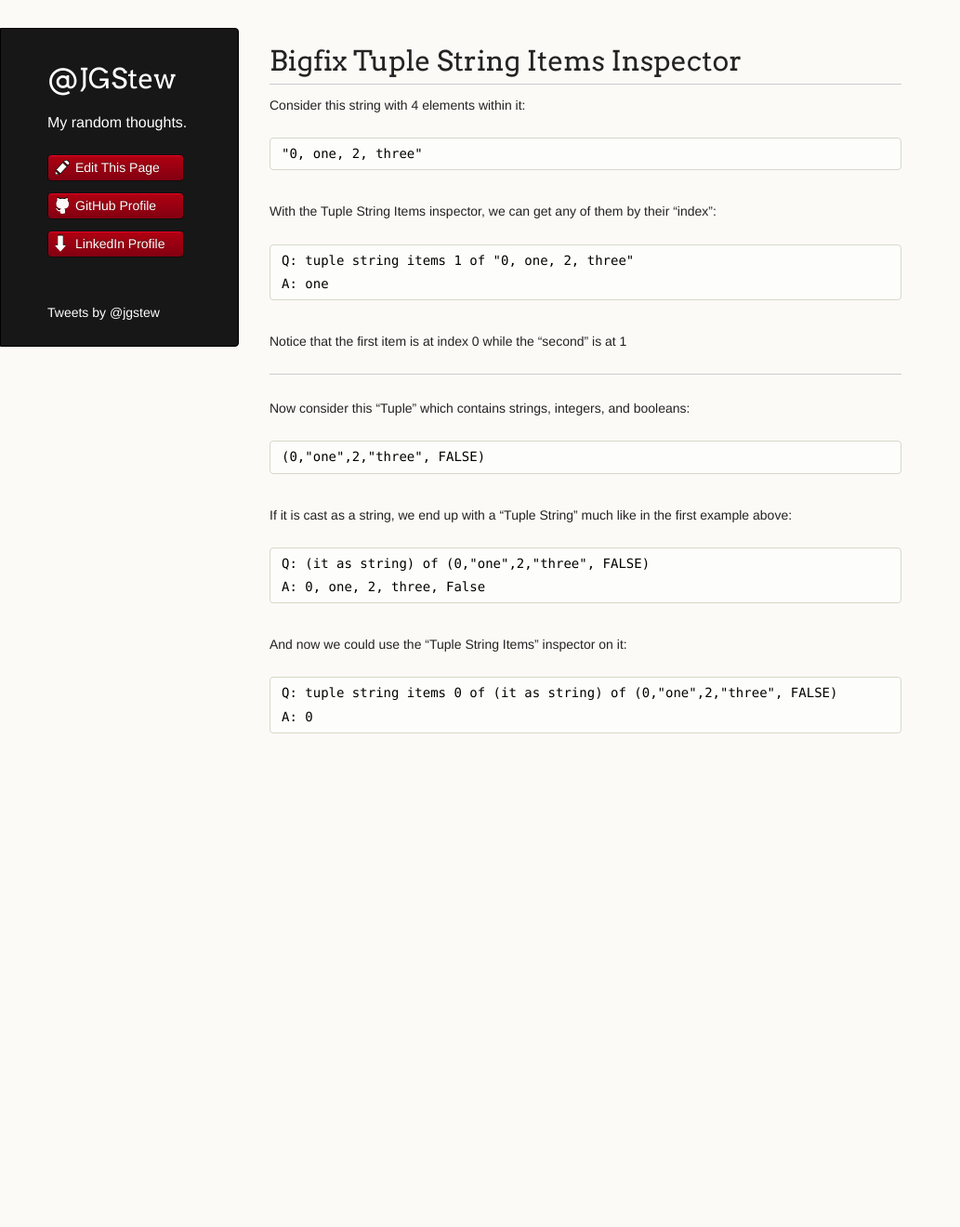
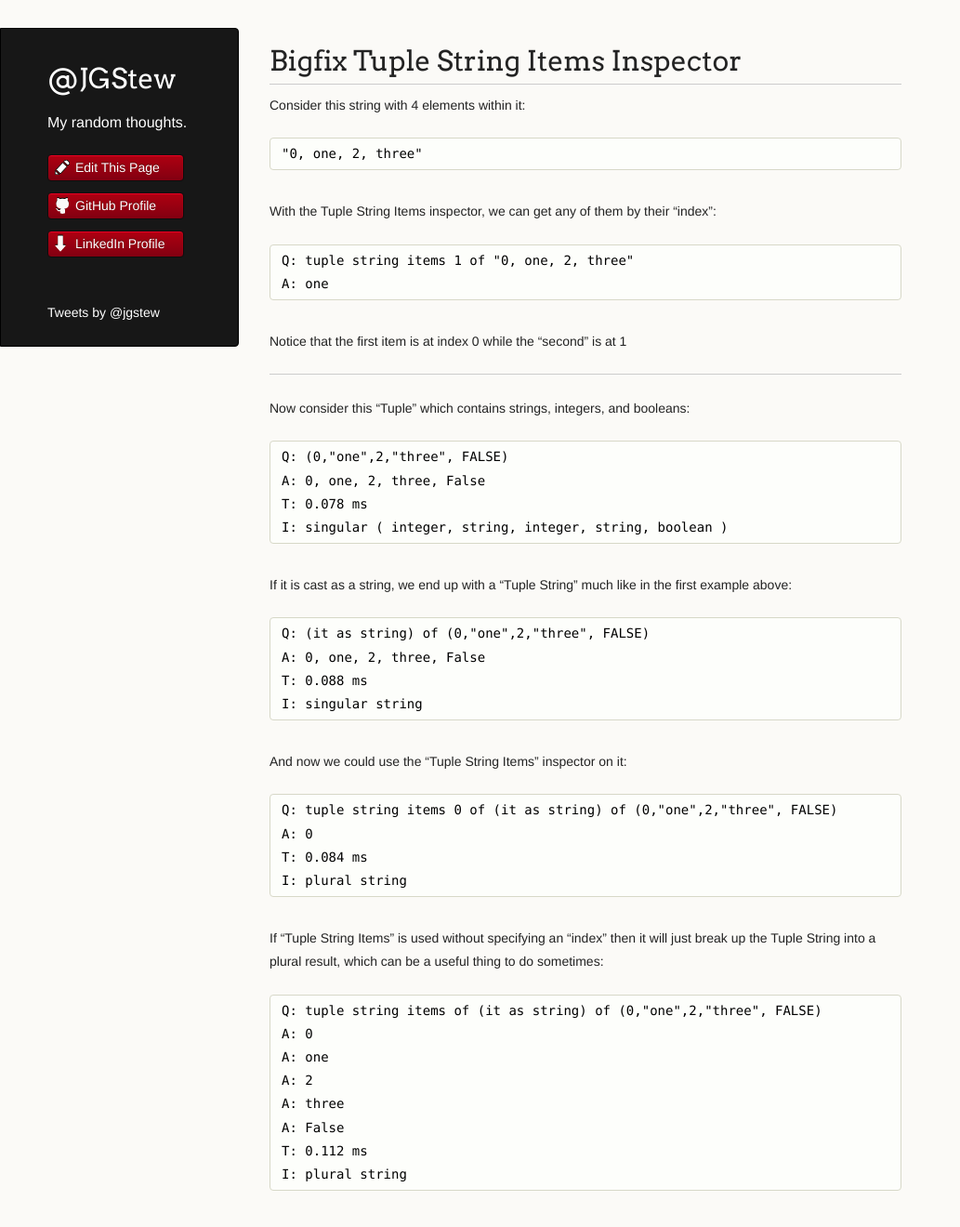
Before and after one commit to jgstew/jgstew.github.io, a Jekyll site: the page built from _posts/2018-12-04-BigFix-Tuple-String-Items-Inspector.md, in a window 1280 px wide and 1363 px high. Shown: the top 1320 px of the window at 93% size, without its empty margins (0-1033 px from the left). Built offline with Jekyll 4.4.1, drawn with Linux system fonts in a browser that asks for light colours; nearby versions of some CDN libraries; comment, search, counter and statistics services are not loaded.

Commit message:
Update 2018-12-04-BigFix-Tuple-String-Items-Inspector.md

```diff
--- a/_posts/2018-12-04-BigFix-Tuple-String-Items-Inspector.md
+++ b/_posts/2018-12-04-BigFix-Tuple-String-Items-Inspector.md
@@ -15,14 +15,32 @@ Notice that the first item is at index 0 while the "second" is at 1
 
 Now consider this "Tuple" which contains strings, integers, and booleans:
 
-    (0,"one",2,"three", FALSE)
+    Q: (0,"one",2,"three", FALSE)
+    A: 0, one, 2, three, False
+    T: 0.078 ms
+    I: singular ( integer, string, integer, string, boolean )
 
 If it is cast as a string, we end up with a "Tuple String" much like in the first example above:
 
     Q: (it as string) of (0,"one",2,"three", FALSE)
     A: 0, one, 2, three, False
+    T: 0.088 ms
+    I: singular string
 
 And now we could use the "Tuple String Items" inspector on it:
 
     Q: tuple string items 0 of (it as string) of (0,"one",2,"three", FALSE)
     A: 0
+    T: 0.084 ms
+    I: plural string
+
+If "Tuple String Items" is used without specifying an "index" then it will just break up the Tuple String into a plural result, which can be a useful thing to do sometimes:
+
+    Q: tuple string items of (it as string) of (0,"one",2,"three", FALSE)
+    A: 0
+    A: one
+    A: 2
+    A: three
+    A: False
+    T: 0.112 ms
+    I: plural string
```
